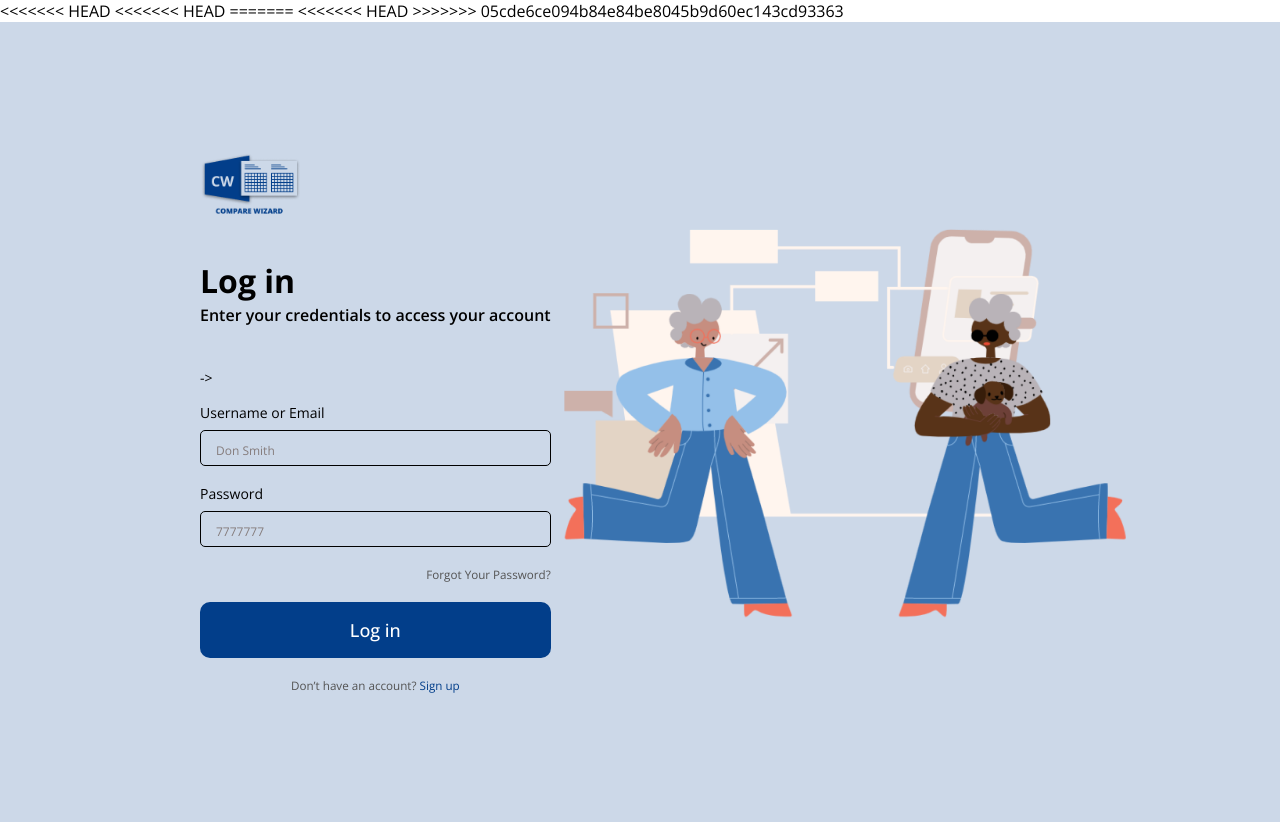
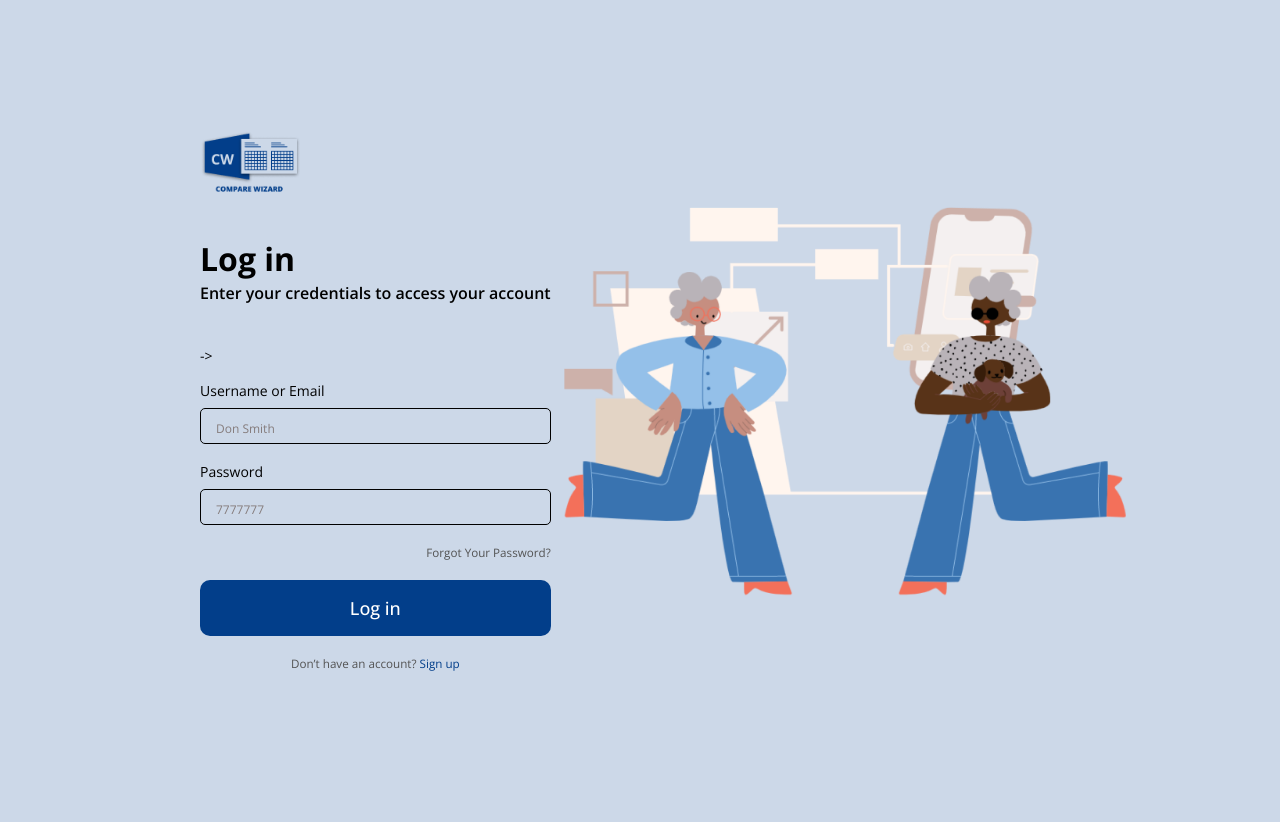
Before and after one commit to zuri-training/Excel_comp_team_110, a Django app: page /accounts/login/ in a window 1280 px wide. After the commit the page ends 671 px from the top, so only its background shows below. Run offline with Django 4.2, Linux system fonts and the light colour scheme; some libraries are stand-ins or nearby versions.

Commit message:
merging of files

```diff
--- a/compare_wizard/templates/base.html
+++ b/compare_wizard/templates/base.html
@@ -2,7 +2,6 @@
 <!DOCTYPE html>
 
 <html lang="en">
-<<<<<<< HEAD
   <head>
     <meta charset="UTF-8" />
     <title>Compare wizard!</title>
@@ -15,7 +14,7 @@
     <link rel="stylesheet" href="{% static 'register.css' %}" />
     <link rel="stylesheet" href="{% static 'profile.css' %}" />
     <link rel="stylesheet" href="{% static 'password.css' %}" />
-
+	<link rel="stylesheet" href="{% static 'project.css' %}" />
     <!-- google font -->
     <link
       href="https://fonts.googleapis.com/css2?family=Open+Sans:wght@300;400;500;600&display=swap"
@@ -26,57 +25,6 @@
       rel="stylesheet"
       href="https://cdnjs.cloudflare.com/ajax/libs/font-awesome/6.1.2/css/all.min.css"
     />
-<<<<<<< HEAD
-
-=======
-    <!-- <link
-=======
-	<head>
-		<meta charset="UTF-8" />
-		<title>Compare wizard!</title>
-		<meta charset="UTF-8" />
-		<meta name="viewport" content="width=device-width, initial-scale=1" />
-		<link rel="stylesheet" href="{% static 'style.css' %}" />
-		<link rel="stylesheet" href="{% static 'workspace.css' %}" />
-		<link rel="stylesheet" href="{% static 'community.css' %}" />
-		<link rel="stylesheet" href="{% static 'login.css' %}" />
-		<link rel="stylesheet" href="{% static 'register.css' %}" />
-		<link rel="stylesheet" href="{% static 'project.css' %}" />
-
-		<!-- google font -->
-		<link
-			href="https://fonts.googleapis.com/css2?family=Open+Sans:wght@300;400;500;600&display=swap"
-			rel="stylesheet"
-		/>
-		<!-- font awesome -->
-		<link
-			rel="stylesheet"
-			href="https://cdnjs.cloudflare.com/ajax/libs/font-awesome/6.1.2/css/all.min.css"
-		/>
-		<!-- <link
->>>>>>> main
-      href="https://cdn.jsdelivr.net/npm/bootstrap@5.2.0/dist/css/bootstrap.min.css"
-      rel="stylesheet"
-      integrity="sha384-gH2yIJqKdNHPEq0n4Mqa/HGKIhSkIHeL5AyhkYV8i59U5AR6csBvApHHNl/vI1Bx"
-      crossorigin="anonymous"
-    />
-    <link
-      rel="stylesheet"
-      href="https://maxcdn.bootstrapcdn.com/bootstrap/3.4.1/css/bootstrap.min.css"
-    /> -->
-
-<<<<<<< HEAD
->>>>>>> 05cde6ce094b84e84be8045b9d60ec143cd93363
-    <!-- Jquery -->
-    <!-- <script
-=======
-		<!-- Jquery -->
-		<!-- <script
->>>>>>> main
-  src="https://code.jquery.com/jquery-3.3.1.min.js"
-  integrity="sha256-FgpCb/KJQlLNfOu91ta32o/NMZxltwRo8QtmkMRdAu8="
-  crossorigin="anonymous"></script> -->
-
 		<!-- 	Adding IP api -->
 		<script>
 			!(function () {
```
